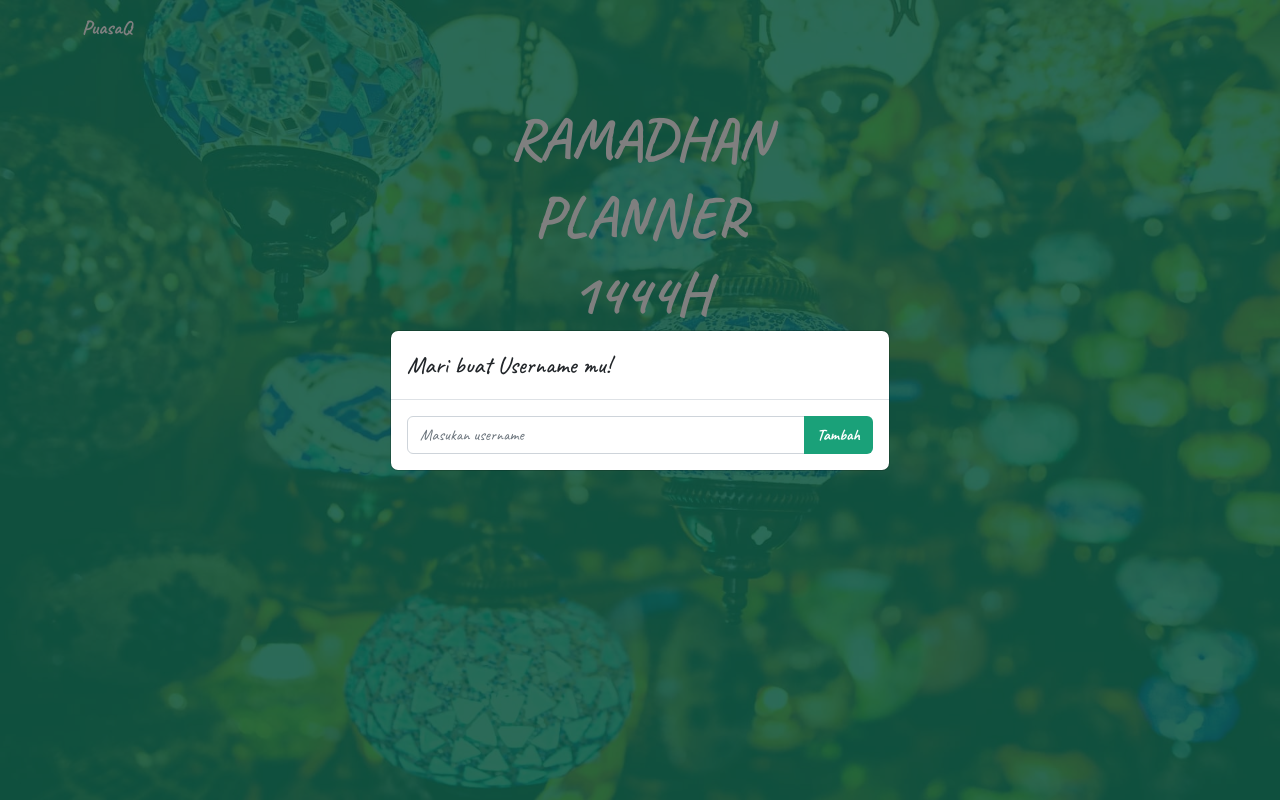
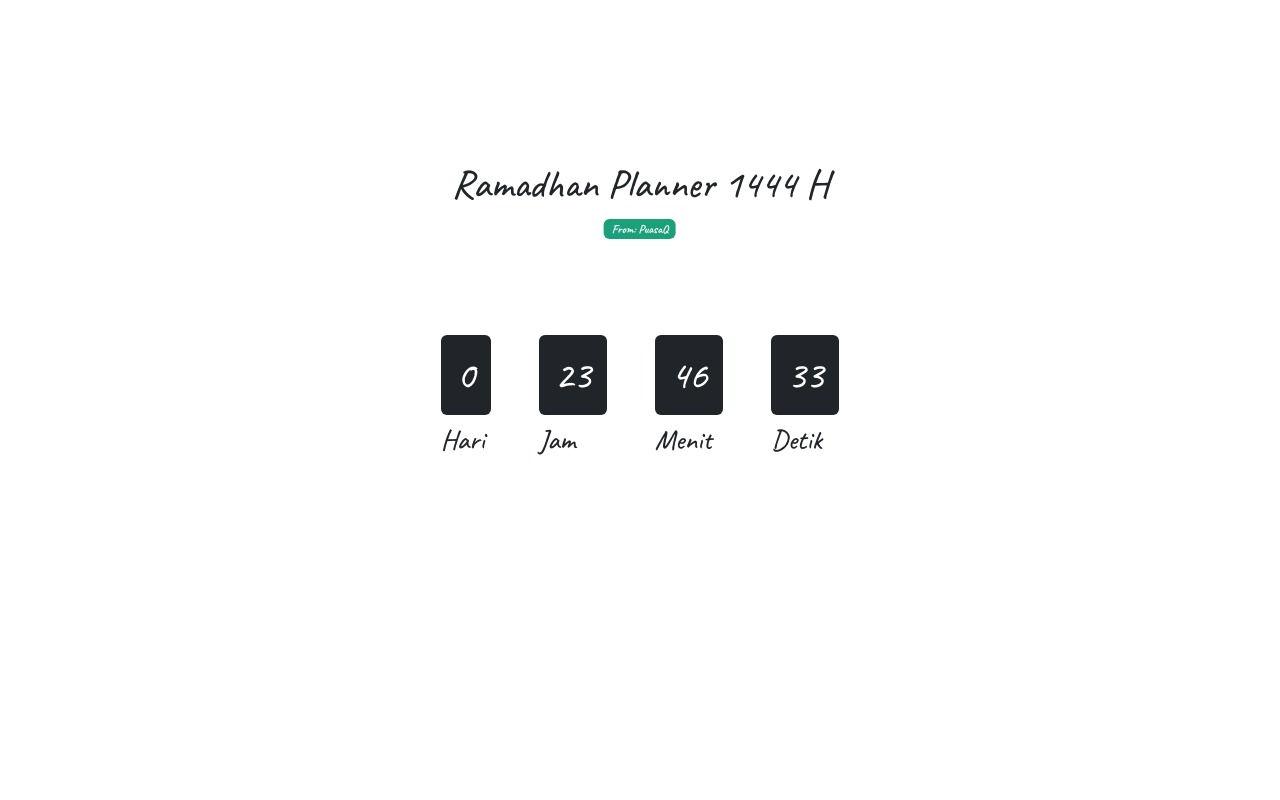
Before and after one commit to riyyanfir/ramadhan-planner-v3, a React (Create React App) app: page / in a window 1280 px wide. Shown: the top 800 px of the page. Built offline with nearby package versions, Linux system fonts and the light colour scheme.

Commit message:
added countdown timer

```diff
--- /dev/null
+++ b/src/components/Countdown.js
@@ -0,0 +1,57 @@
+import { useEffect, useState } from "react";
+import { Badge } from "react-bootstrap";
+
+const Countdown = () => {
+  const [timerDays, setTimerDays] = useState();
+  const [timerHours, setTimerHours] = useState();
+  const [timerMinutes, setTimerMinutes] = useState();
+  const [timerSeconds, setTimerSeconds] = useState();
+  const setTimer = () => {
+    let countDownDate = new Date("March 23, 2023 15:37:25").getTime();
+    let cDD = setInterval(function () {
+      let now = new Date().getTime();
+      let distance = countDownDate - now;
+
+      let days = Math.floor(distance / (1000 * 60 * 60 * 24));
+      let hours = Math.floor((distance % (1000 * 60 * 60 * 24)) / (1000 * 60 * 60));
+      let minutes = Math.floor((distance % (1000 * 60 * 60)) / (1000 * 60));
+      let seconds = Math.floor((distance % (1000 * 60)) / 1000);
+
+      if (distance === 0) {
+        clearInterval(cDD);
+      } else {
+        setTimerDays(days);
+        setTimerHours(hours);
+        setTimerMinutes(minutes);
+        setTimerSeconds(seconds);
+      }
+    }, 1000);
+  };
+
+  useEffect(() => setTimer(), []);
+
+  return (
+    <div className="w-100 bg-white position-relative" style={{ height: "100vh" }}>
+      <div className="text-center position-absolute start-50 translate-middle" style={{ top: "25vh" }}>
+        <h1>Ramadhan Planner 1444 H</h1>
+        <Badge bg="teal-600">From: PuasaQ</Badge>
+      </div>
+      <div className="d-flex align-items-center justify-content-center h-100 gap-5">
+        <div className="d-flex flex-column">
+          <h1 className="bg-dark p-3 text-white rounded">{timerDays}</h1> <h3>Hari</h3>
+        </div>
+        <div className="d-flex flex-column">
+          <h1 className="bg-dark p-3 text-white rounded">{timerHours < 10 ? "0" + timerHours : timerHours}</h1> <h3>Jam</h3>
+        </div>
+        <div className="d-flex flex-column">
+          <h1 className="bg-dark p-3 text-white rounded">{timerMinutes < 10 ? "0" + timerMinutes : timerMinutes}</h1> <h3>Menit</h3>
+        </div>
+        <div className="d-flex flex-column">
+          <h1 className="bg-dark p-3 text-white rounded">{timerSeconds < 10 ? "0" + timerSeconds : timerSeconds}</h1> <h3>Detik</h3>
+        </div>
+      </div>
+    </div>
+  );
+};
+
+export default Countdown;
--- a/src/pages/Dashboard.js
+++ b/src/pages/Dashboard.js
@@ -10,6 +10,7 @@ import { toast } from "react-toastify";
 import { Form, useLoaderData } from "react-router-dom";
 import { Button, Modal } from "react-bootstrap";
 import { useState } from "react";
+import Countdown from "../components/Countdown";
 
 export const dashboardLoader = () => {
   const userName = fetchData("userName");
@@ -121,6 +122,8 @@ const Dashboard = () => {
 
   return (
     <div>
+      {new Date("March 23, 2023 15:37:25").getTime() - new Date().getTime() <= 0 ? (
+        <div>
           <Modal show={show} onHide={() => setShow(false)} backdrop="static" keyboard={false} centered>
             <Modal.Header>
               <Modal.Title>Mari buat Username mu!</Modal.Title>
@@ -150,6 +153,10 @@ const Dashboard = () => {
           </div>
           <Footer />
         </div>
+      ) : (
+        <Countdown />
+      )}
+    </div>
   );
 };
 
```
Lines whose indentation alone changed are shown as unchanged.
